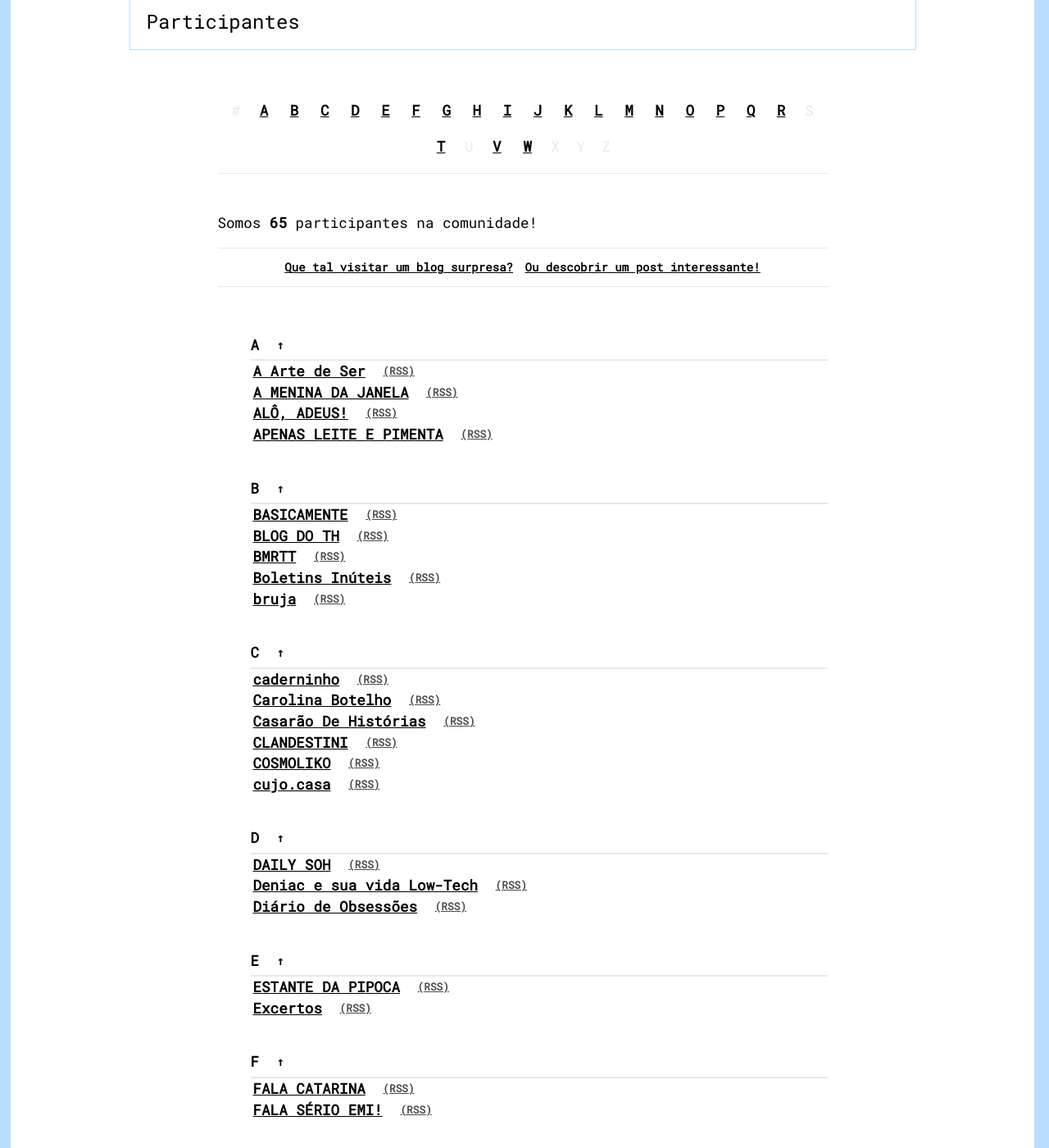
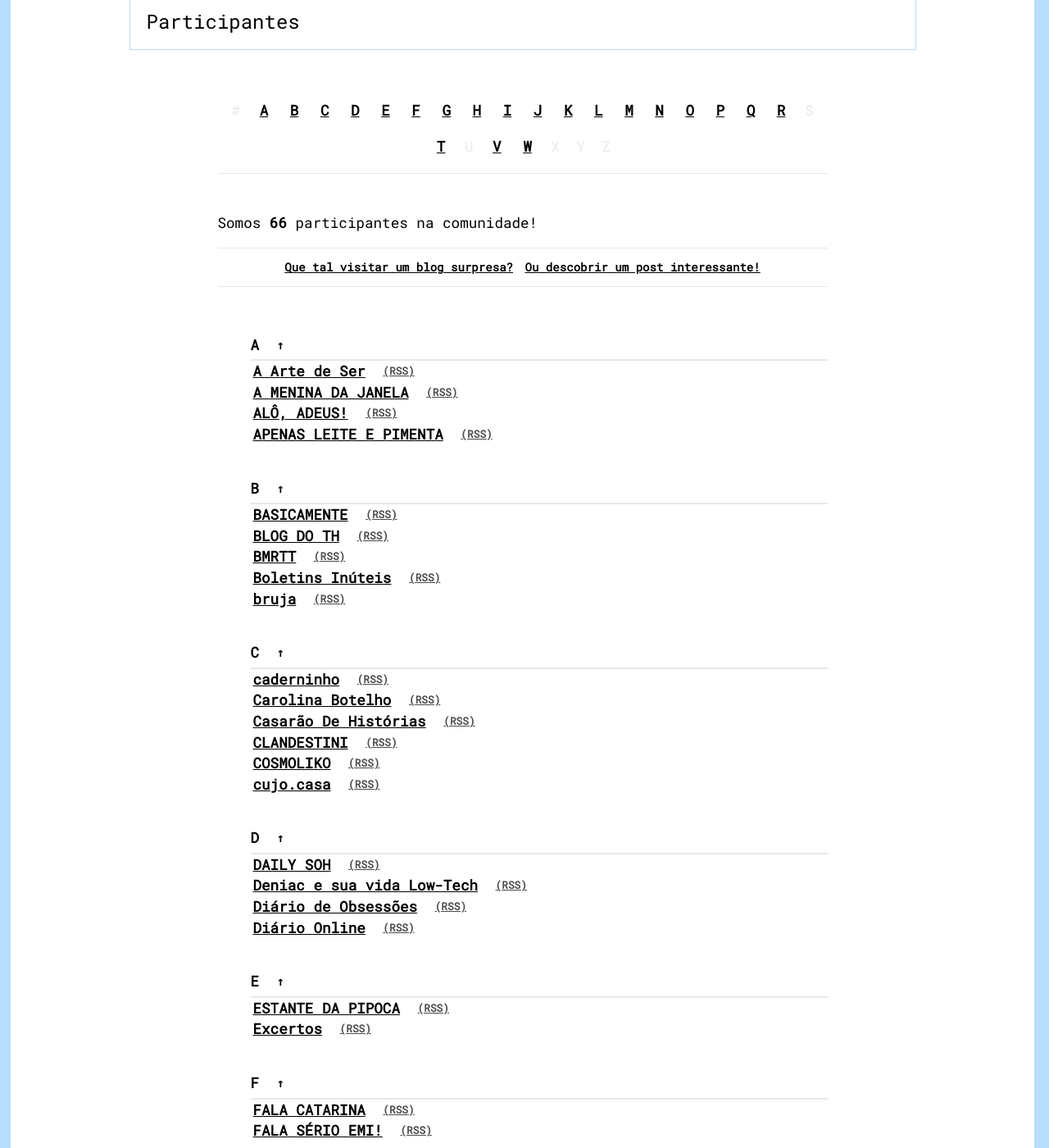
Before and after one commit to bamoretti/entreblogs, a Jekyll site: the page built from participantes.md, in a window 1280 px wide and 1400 px high, scrolled down 363 px. Shown: the whole window at 82% size. Built offline with Jekyll 4.4.1, drawn with Linux system fonts in a browser that asks for light colours; comment, search, counter and statistics services are not loaded.

Commit message:
Add new blog entry for Diário Online

```diff
--- a/_data/participantes.yml
+++ b/_data/participantes.yml
@@ -5,6 +5,11 @@
 #   url: "https://exemplo.com"
 #   feed: "https://exemplo.com/feed"
 #   added: "2025-03-22"
+
+- blog: "Diário Online"
+  url: "https://www.diarioonline.blog/sobre"
+  feed: "https://www.diarioonline.blog/"
+  added: "2026-05-19"
 
 - blog: "Logs"
   url: "https://logs.bearblog.dev/"
```
